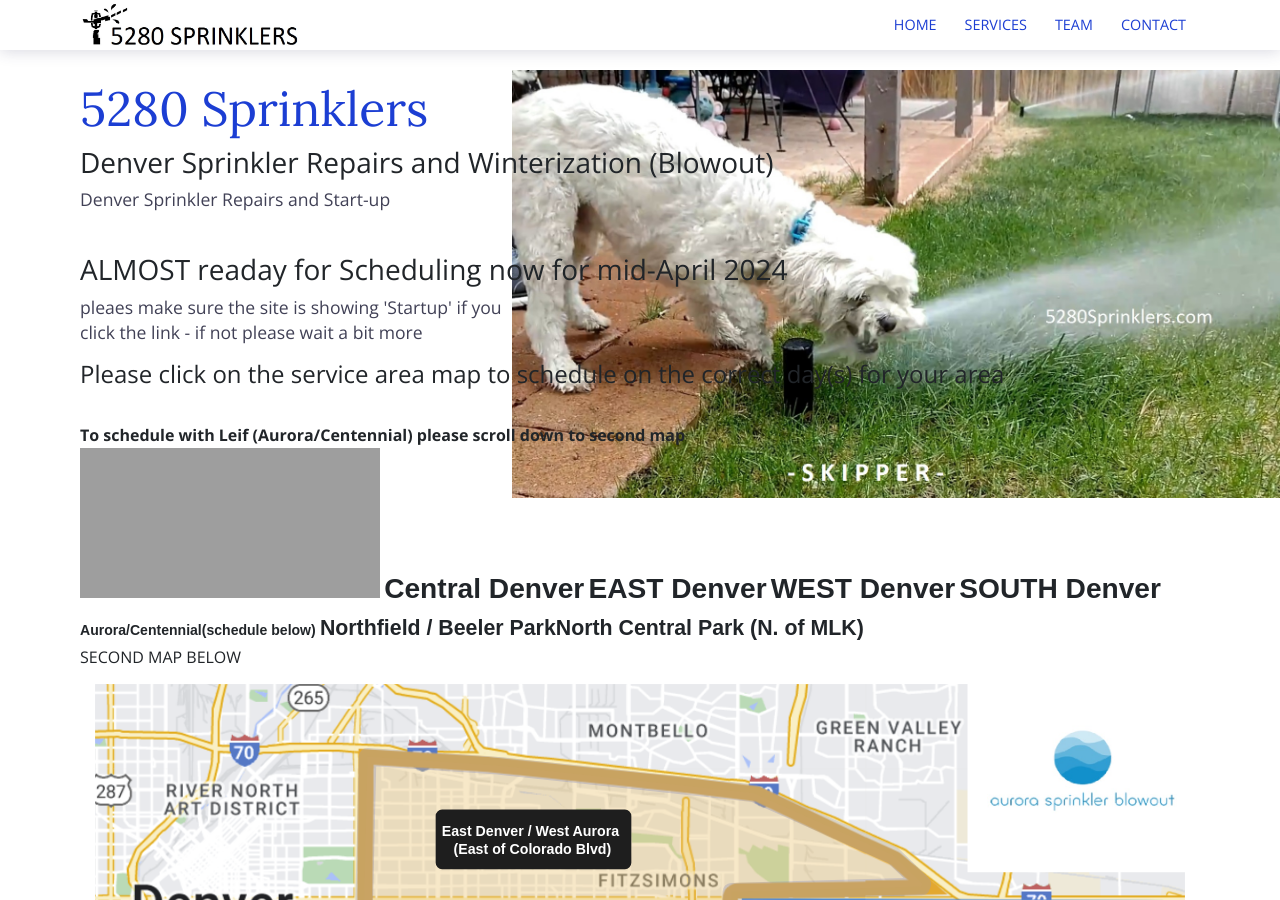
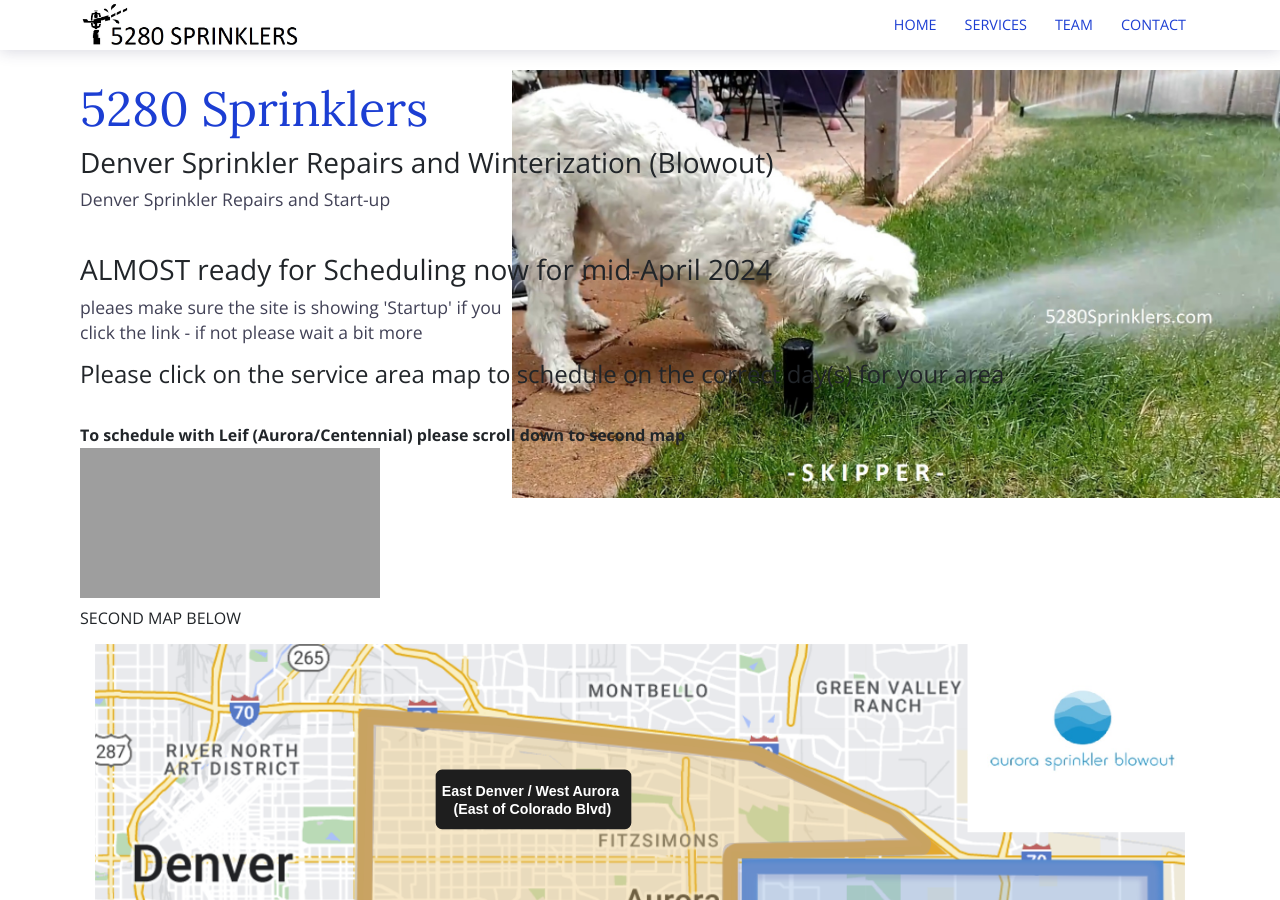
Before and after one commit to xhanuman/5280, a Jekyll site: the page built from index.md, in a window 1280 px wide and 900 px high. Built offline with Jekyll 4.4.1, drawn with Linux system fonts in a browser that asks for light colours; grey boxes are pictures that could not be loaded.

Commit message:
update svg

```diff
--- a/index.md
+++ b/index.md
@@ -9,18 +9,17 @@ bodyClass: page-home
     <h1>5280 Sprinklers</h1><h3>Denver Sprinkler Repairs and Winterization (Blowout)</h3>
     <p>Denver Sprinkler Repairs and Start-up</p>
     <br>
-      <h3>ALMOST readay for Scheduling now for mid-April 2024</h3>
+      <h3>ALMOST ready for Scheduling now for mid-April 2024</h3>
       <p>pleaes make sure the site is showing 'Startup' if you click the link - if not please wait a bit more
 
           <h4>Please click on the service area map to schedule on the correct day(s) for your area</h4><br>
           <strong>To schedule with Leif (Aurora/Centennial) please scroll down to second map</strong>
-<!--STARTUP-->
 <div class="svg-container">
 
     <object type="image/svg+xml" data="../assets/images/DenverMap_1195.svg">
 
     </object>
-
+<svg>
     <g transform="matrix(1.0663 0 0 1.0663 0 -12.837)">
   <path d="m807 229 14 91 151 5v-305l-77 1z" style="fill-opacity:.40898;fill:#f0f;opacity:.94079;stroke-linejoin:round;stroke-width:14.067;stroke:#000"/>
     </g>
@@ -42,6 +41,7 @@ bodyClass: page-home
   <text x="1023.8578" y="579.45184" style="fill:#ffffff;font-family:sans-serif;font-size:21.333px;font-variant-caps:normal;font-variant-east-asian:normal;font-variant-ligatures:normal;font-variant-numeric:normal;font-weight:bold;paint-order:stroke fill markers;stroke-width:0;stroke:#9298c9" xml:space="preserve"><tspan x="1023.8578" y="579.45184">       Northfield / Beeler Park</tspan><tspan x="1023.8578" y="606.11847">North Central Park (N. of MLK)</tspan></text>
  </a>
   </g>
+</svg>
 <!--EAST_startup-->
 <a transform="matrix(.70335 0 0 .70335 0 12.039)" target="_blank" xlink:href="https://sprinkler.as.me/?appointmentType=43693178">
  <path d="m918.07 297.52h40.378l72.255 13.814 113.7 1.0626 11.629 135.41h84.932l145.71 8.038 35.065 26.564h32.94l30.815 9.5632 18.064 15.939 3.1877 46.754-122.2 62.692v240.14l-115.82 38.253-49.941-34.003-298.58-8.5006z" style="fill-opacity:.34524;fill:#fff;filter:url(#filter18606);opacity:.35;paint-order:normal;stroke-linejoin:round;stroke-opacity:.92857;stroke-width:20;stroke:#9298c9" onmouseout="this.style.opacity=0" onmouseover="this.style.opacity=1"/>
```
